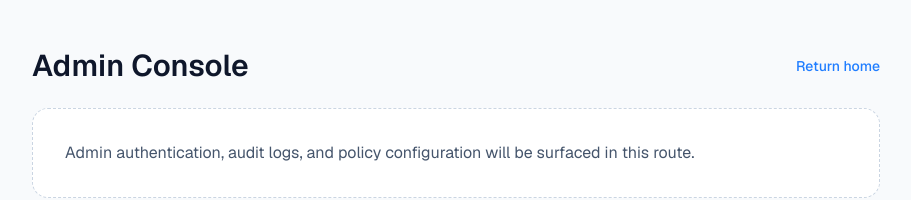
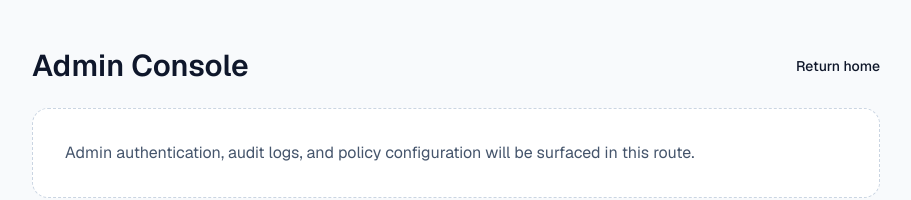
Before and after one commit to MOHAMAD-AIMIL-MOHAMAD-ARIF/IDSafe, a Next.js app in the folder frontend/: page / in a window 1280 px wide. Shown: the top 200 px of the page, without its empty margins (184-1095 px from the left). Built offline with nearby package versions, Linux system fonts and the light colour scheme.

Commit message:
Move CSS variables to :root under utilities layer
Refactored global CSS to define custom properties within the :root selector inside the Tailwind utilities layer, replacing the previous @theme inline block. This improves compatibility and organization of CSS variables.

```diff
--- a/frontend/src/app/globals.css
+++ b/frontend/src/app/globals.css
@@ -1,6 +1,7 @@
 @import "tailwindcss";
 
-@theme inline {
+@layer utilities {
+  :root {
     --color-background: #f8fafc;
     --color-foreground: #0f172a;
     --color-surface: #ffffff;
@@ -9,6 +10,7 @@
     --font-sans: var(--font-geist-sans);
     --font-mono: var(--font-geist-mono);
   }
+}
 
 body {
   background: var(--color-background);
```
Lines whose indentation alone changed are shown as unchanged.
